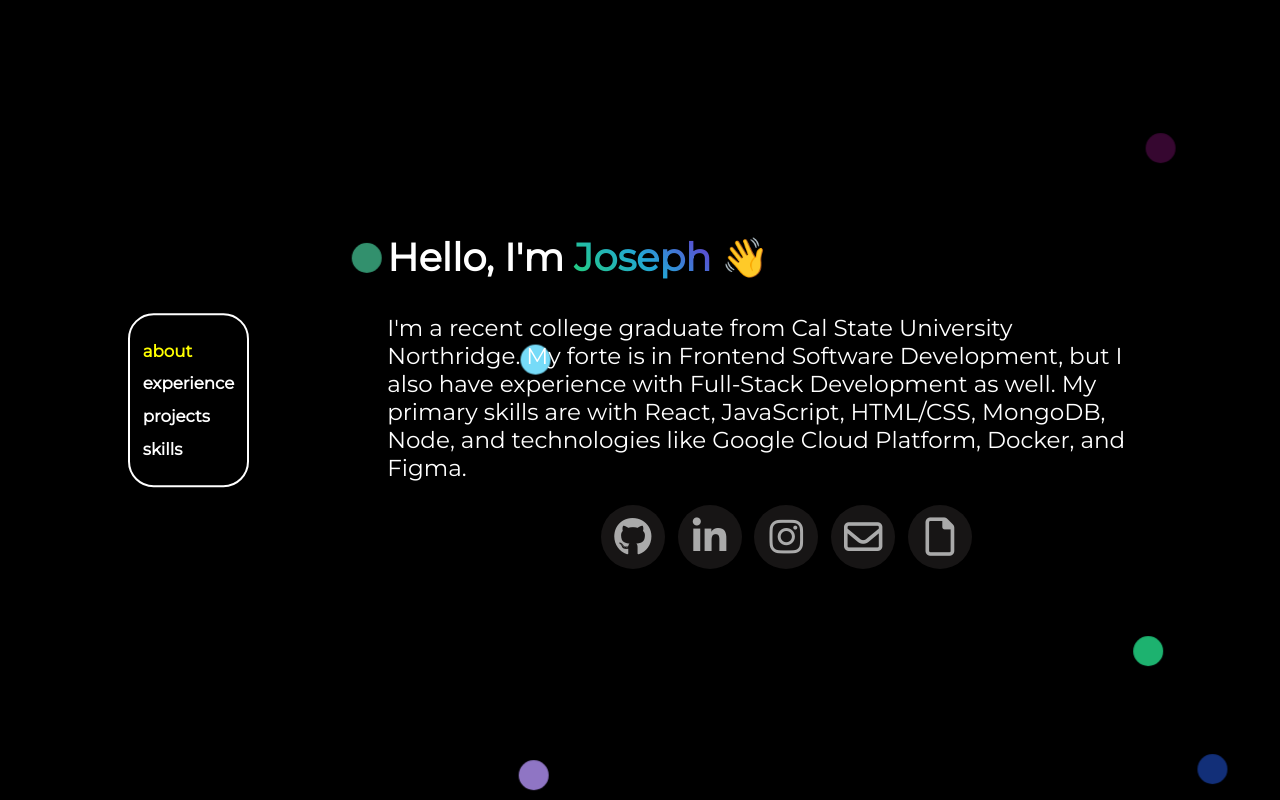
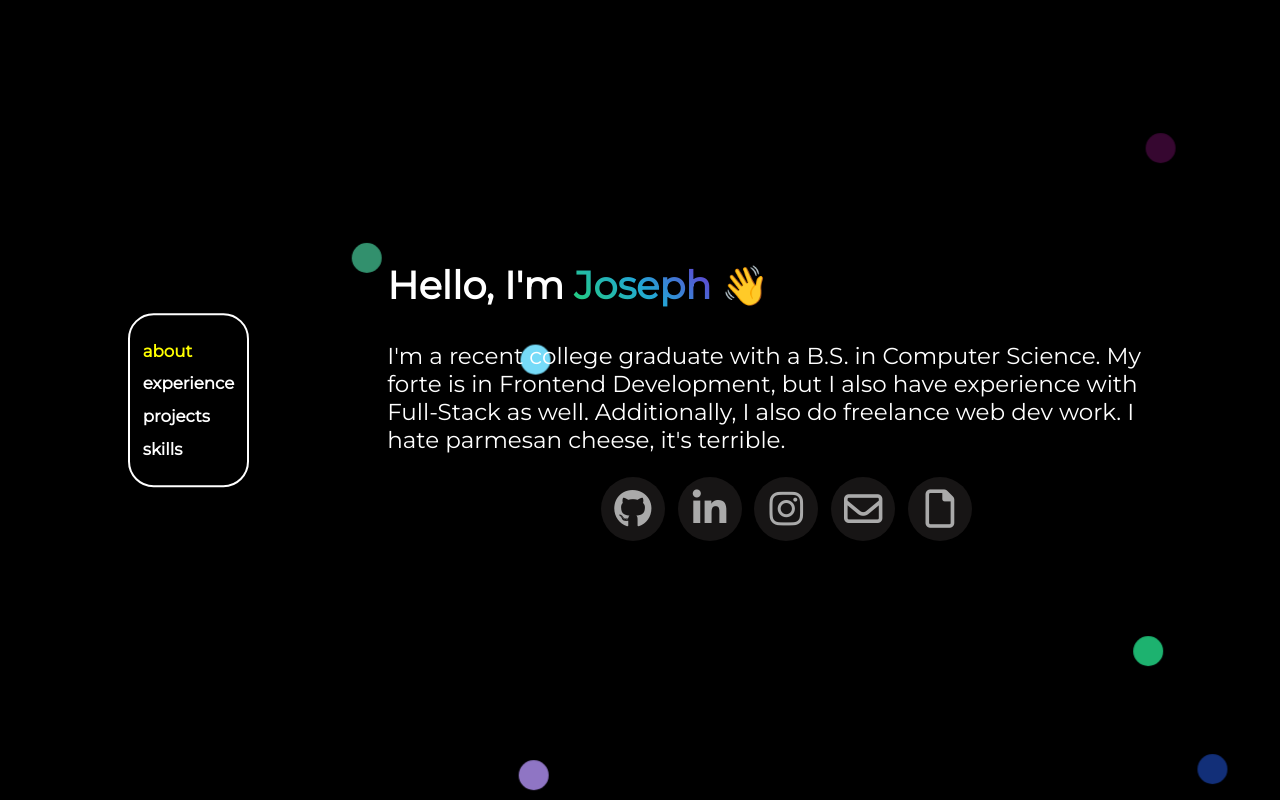
Before and after one commit to Joey-Codes/portfolio, a plain HTML site: page index.html in a window 1280 px wide. Shown: the top 800 px of the page. Drawn offline with Linux system fonts and the light colour scheme.

Commit message:
update about me

```diff
--- a/index.html
+++ b/index.html
@@ -29,9 +29,8 @@
                 <h1 class="about-title name">&nbsp;Joseph&nbsp;</h1>
                 <h1 class="about-title">&#x1F44B</h1>
             </div>
-            <p class="about-description">I'm a recent college graduate from Cal State University Northridge. My forte is in Frontend Software Development,
-                but I also have experience with Full-Stack Development as well. My primary skills are with React, JavaScript, HTML/CSS, MongoDB,
-                Node, and technologies like Google Cloud Platform, Docker, and Figma.
+            <p class="about-description">I'm a recent college graduate with a B.S. in Computer Science. My forte is in Frontend Development,
+                but I also have experience with Full-Stack as well. Additionally, I also do freelance web dev work. I hate parmesan cheese, it's terrible.
             </p>
             <ul class="social-links">
                 <li><a href="https://github.com/joey-codes" target="_blank"><i class="fab fa-github"></i></a></li>
```
